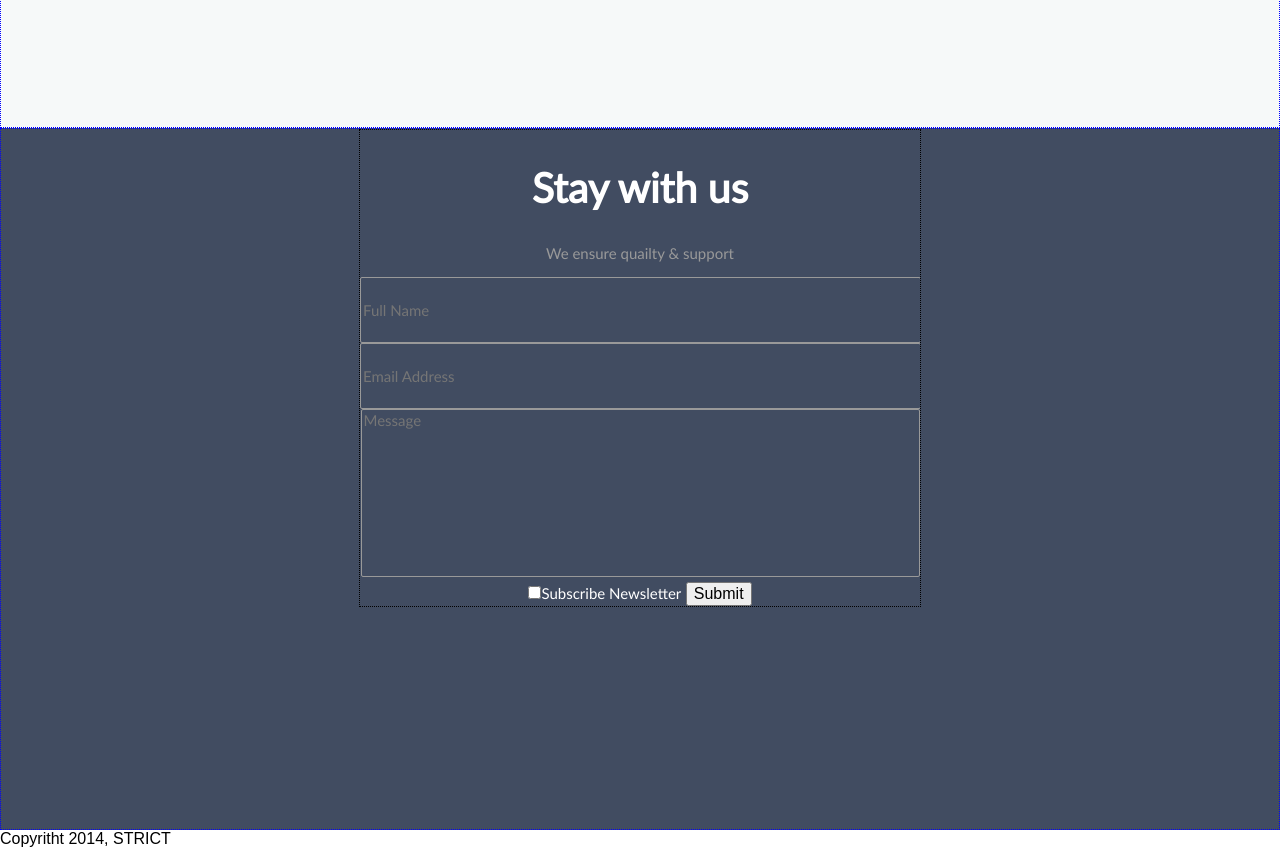
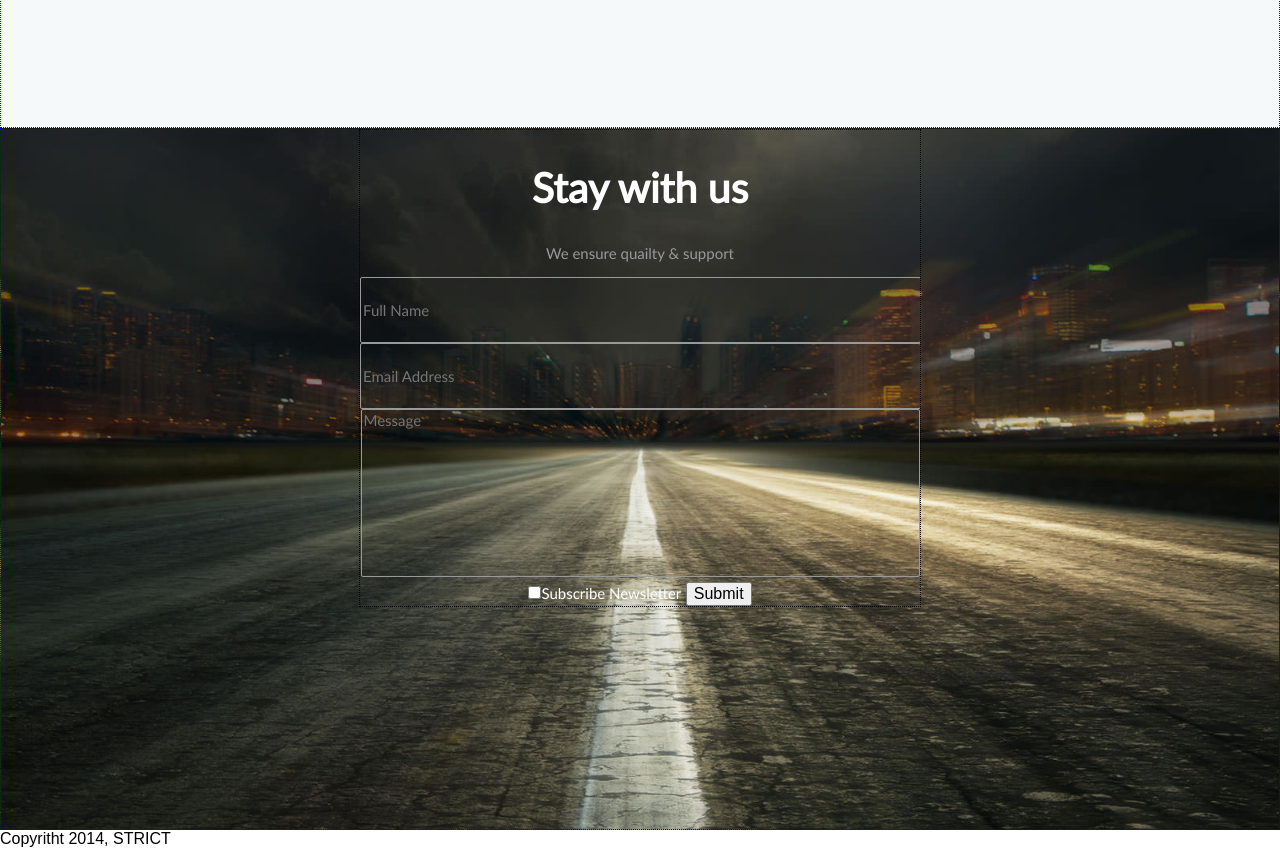
Before and after one commit to paxar/HomeWork7, a plain HTML site: page Strict/index.html in a window 1280 px wide. Shown: the part 2359-3209 px from the top of the page. Drawn offline with Linux system fonts and the light colour scheme.

Commit message:
styling form

```diff
--- a/Strict/css/style.scss
+++ b/Strict/css/style.scss
@@ -236,9 +236,17 @@ section {
 
   text-align: center;
 
-  //background-image: url("../img/bg-feedback.png");
+  background-image: url("../img/bg-feedback.png");
   background-size: cover;
   background-color: rgba(45, 57, 80, 0.9);
+  z-index: 1;
+
+  &:after {
+    background-color: rgba(45, 57, 80, 0.9);
+    z-index: 2;
+
+  }
+
 
   .wrapper {
     width: 560px;
```
Also changed, not shown: Strict/css/style.css, Strict/img/bg-feedback.png (added), 1 other file.
